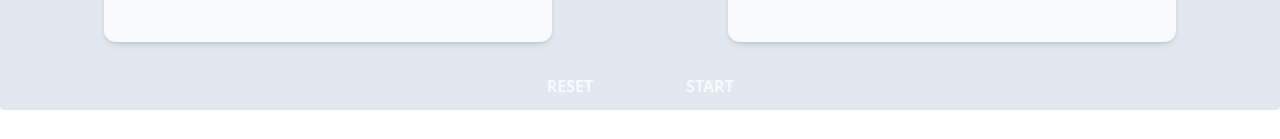
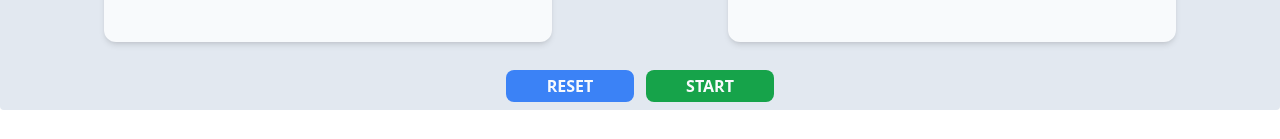
Before and after one commit to ManoelRochadev/chart-2, a React (Vite) app in the folder web/: page / in a window 1280 px wide. Shown: the part 946-1085 px from the top of the page. Built offline with nearby package versions, Linux system fonts and the light colour scheme.

Commit message:
organizando os componentes do forms

```diff
--- a/web/src/App.tsx
+++ b/web/src/App.tsx
@@ -1,11 +1,12 @@
 import { useState } from "react";
 import NavBar from "./componentes/NavBar";
 //import CpuChart from "./componentes/CpuChart";
-import TransferChart from "./componentes/TransferChart";
-import FormController from "./componentes/FormController";
-import CpuChart from "./componentes/CpuChart";
-import ReloadButton from "./componentes/ReloadButton";
-import { TerminalController } from "./componentes/Terminal";
+// import TransferChart from "./componentes/TransferChart";
+import SetupPanel from "./componentes/Form/SetupPanel";
+// import CpuChart from "./componentes/CpuChart";
+// import ReloadButton from "./componentes/ReloadButton";
+// import { TerminalController } from "./componentes/Terminal";
+
 type NavBarProps = {
     onButtonClick: (buttonName: string) => void;
 };
@@ -67,7 +68,7 @@ const App = () => {
 
     const reload = () => {
         setLoadingServer(true);
-        setLogs([])
+        setLogs([]);
 
         delay(1000).then(() => {
             setLoadingServer(false);
@@ -80,7 +81,8 @@ const App = () => {
         return (
             <div className="nav-buttons">
                 <button
-                    className={`button ${buttonSelected === "Insights" ? "selected" : ""
+                    className={`button ${
+                        buttonSelected === "Insights" ? "selected" : ""
                     }`}
                     onClick={() => {
                         onButtonClick("Insights");
@@ -91,7 +93,8 @@ const App = () => {
                     Insights
                 </button>
                 <button
-                    className={`button ${buttonSelected === "Runtime Logs" ? "selected" : ""
+                    className={`button ${
+                        buttonSelected === "Runtime Logs" ? "selected" : ""
                     }`}
                     onClick={() => {
                         onButtonClick("Runtime Logs");
@@ -118,10 +121,18 @@ const App = () => {
         <div>
             <NavBar />
             {!generateArquive && !generateArquiveMonitoring && (
-                <FormController initServer={initializeServer} />
+                <SetupPanel initServer={initializeServer} />
             )}
 
-            {generateArquive && (
+            {/* <TerminalController value={logs} /> */}
+        </div>
+    );
+};
+
+export default App;
+
+{
+    /* {generateArquive && (
         <NavButtons onButtonClick={handleButtonClick} />
     )}
 
@@ -142,11 +153,5 @@ const App = () => {
         ></div>
     )}
 
-            {(generateArquive || generateArquiveMonitoring) && <ReloadButton onButtonClick={reload} />}
-
-            <TerminalController value={logs} />
-        </div>
-    );
-};
-
-export default App;
+    {(generateArquive || generateArquiveMonitoring) && <ReloadButton onButtonClick={reload} />} */
+}
--- /dev/null
+++ b/web/src/componentes/Form/OptionsBoard.tsx
@@ -0,0 +1,7 @@
+const OptionsBoard = () => {
+    return (
+        <div className="w-full max-w-md h-64 p-6 mx-auto my-3 bg-slate-50 rounded-xl shadow-md items-center"></div>
+    );
+};
+
+export default OptionsBoard;
--- /dev/null
+++ b/web/src/componentes/Form/ResetButton.tsx
@@ -0,0 +1,12 @@
+
+const ResetButton = () => {
+    return (
+        <div
+            className={`w-32 py-1 bg-blue-500 rounded-lg text-center text-slate-50 font-semibold `}
+        >
+            <button>RESET</button>
+        </div>
+    );
+};
+
+export default ResetButton;
--- a/web/src/componentes/FormController.tsx
+++ b/web/src/componentes/Form/SetupPanel.tsx
@@ -5,7 +5,7 @@ interface FormProp {
     initServer: (params: Array<string>) => void;
 }
 
-const FormController = ({ initServer }: FormProp) => {
+const SetupPanel = ({ initServer }: FormProp) => {
     function onSubmitButtonPressed(e: any) {
         e.preventDefault();
 
@@ -37,4 +37,4 @@ const FormController = ({ initServer }: FormProp) => {
     );
 };
 
-export default FormController;
+export default SetupPanel;
--- /dev/null
+++ b/web/src/componentes/Form/StartButton.tsx
@@ -0,0 +1,11 @@
+const StartButton = () => {
+    return (
+        <div
+            className={`w-32 py-1 bg-green-600 rounded-lg text-center text-slate-50 font-semibold `}
+        >
+            <button>START</button>
+        </div>
+    );
+};
+
+export default StartButton;
--- a/web/src/componentes/FormButtton.tsx
+++ /dev/null
@@ -1,11 +0,0 @@
-const FormButton = ({ children, color }: any) => {
-    console.log(children)
-    return (
-        <div className={`w-32 py-1 bg-${color}-500 rounded-lg text-center text-slate-50 font-semibold `}>
-            <button>
-                {children}
-            </button>
-        </div>
-    )
-}
-export default FormButton;
--- a/web/src/componentes/NavBar.tsx
+++ b/web/src/componentes/NavBar.tsx
@@ -2,7 +2,7 @@ const NavBar = () => {
     return (
     <header>
         <div className="flex px-5 py-4 bg-my_blue">
-            <a href="#"><h1 className="text-2xl text-slate-100">MM-DIRECT</h1></a>
+            <a href="#" className="mx-1 text-2xl text-slate-100"><h1 >MM-DIRECT</h1></a>
         </div>
     </header>
     )
--- a/web/src/componentes/OptionsBoard.tsx
+++ /dev/null
@@ -1,7 +0,0 @@
-const OptionsBoard = () => {
-    return (
-        <div className="w-full max-w-md h-64 p-6 mx-auto my-3 bg-slate-50 rounded-xl shadow-md items-center space-x-2"></div>
-    );
-};
-
-export default OptionsBoard;
--- a/web/src/componentes/ResetButton.tsx
+++ /dev/null
@@ -1,11 +0,0 @@
-import FormButton from "./FormButtton";
-
-const ResetButton = () => {
-    return (
-        <FormButton color={'red'}>
-            RESET
-        </FormButton>
-    );
-};
-
-export default ResetButton;
--- a/web/src/componentes/StartButton.tsx
+++ /dev/null
@@ -1,11 +0,0 @@
-import FormButton from "./FormButtton";
-
-const StartButton = () => {
-    return (
-        <FormButton color={"yellow"}>
-            START
-        </FormButton>
-    );
-};
-
-export default StartButton;
```
Also changed, not shown: web/src/componentes/Form/SetupForm.tsx (renamed from web/src/componentes/SetupForm.tsx), web/src/componentes/OptionsCategory.tsx (deleted). Lines whose indentation alone changed are shown as unchanged.
